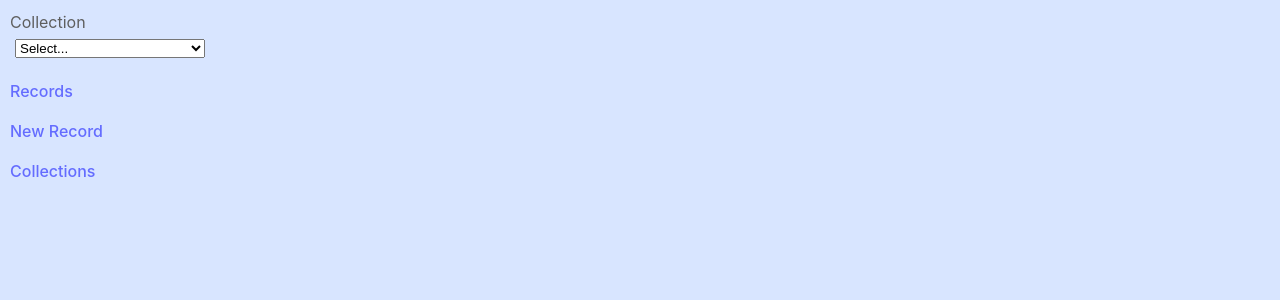
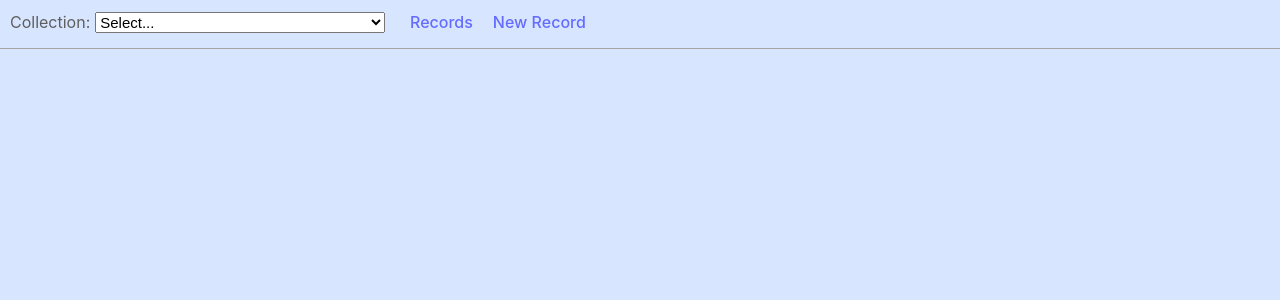
Before and after one commit to jowe81/dynforms, a React (Vite) app in the folder dynforms/: page /records in a window 1280 px wide. Shown: the top 300 px of the page. Built offline with nearby package versions, Linux system fonts and the light colour scheme.

Commit message:
changed the main layout to row, added support for boolean fields in the table

```diff
--- a/dynforms/src/Root.tsx
+++ b/dynforms/src/Root.tsx
@@ -23,22 +23,16 @@ export default function Root() {
     return (
         <div id="ui-root">
             <div id="sidebar">
-                <div>
-                    <label>Collection</label>
+                <div id="collection-selector-container" className="top-nav-item">
+                    <label>Collection:</label>
                     <CollectionSelector value={collectionName} onChange={onCollectionSelect}/>
                 </div>
-
-                <nav>
-                    <ul>
-                        <li><Link to="/records">Records</Link></li>
-                    </ul>
-                    <ul>
-                        <li><Link to="/form">New Record</Link></li>
-                    </ul>
-                    <ul>
-                        <li><Link to="/collections">Collections</Link></li>
-                    </ul>
-                </nav>
+                <div className="top-nav-item">
+                    <Link to="/records">Records</Link>
+                </div>
+                <div className="top-nav-item">
+                    <Link to="/form">New Record</Link>
+                </div>
             </div>
             <div id="main-content-area">
                 <Outlet />
--- a/dynforms/src/forms/Field.tsx
+++ b/dynforms/src/forms/Field.tsx
@@ -32,7 +32,6 @@ function Field(props: any) {
 
         const fieldValue = event.target[keyToValue];
 
-        console.log(`Updating field "${fullKey}" to `,fieldValue);
         updateRecord(fullKeySet, fieldValue);
     }
 
--- a/dynforms/src/forms/Form.tsx
+++ b/dynforms/src/forms/Form.tsx
@@ -1,7 +1,7 @@
 import axios from 'axios';
 import _ from 'lodash';
 import { useState, useEffect } from 'react';
-import { useLocation } from 'react-router-dom';
+import { useLocation, useNavigate } from 'react-router-dom';
 
 import { formTypes } from '../formTypes.ts';
 import useAppData from '../hooks/useAppData.ts';
@@ -10,8 +10,9 @@ import './form.css';
 import ArrayField from './ArrayField.tsx';
 
 function Form(props: any) {
+    const navigate = useNavigate();
     const [ record, setRecord ] = useState({});
-    const { appState, constants } = useAppData();
+    const { appState, dbUpdateRecord } = useAppData();
     const { collectionName } = appState;
 
     const formDefinition = formTypes.find((formDefinition: Interfaces.FormType) => formDefinition.collectionName === collectionName);
@@ -34,16 +35,13 @@ function Form(props: any) {
     }
 
     function handleSubmit(event: any) {
-        console.log(`Submitting`, record)
-        axios
-            .post(`${constants.apiRoot}/post/${collectionName}`, record)
-            .then((data) => {
-                console.log('Success', data)
-            })
-            .catch(err => {
-                console.log('Axios error: ', err);
-            })
-
+        dbUpdateRecord(record)
+        .then(() => {
+            navigate('/records');
+        })
+        .catch(err => {
+            console.log('Axios error: ', err);
+        });
     }
 
     if (!collectionName) {
@@ -66,7 +64,7 @@ function Form(props: any) {
         <div className='form-container'>
             <label>Collection: {collectionName}</label>
             <ArrayField {...formProps}/>
-            <button onClick={handleSubmit}>Submit</button>
+            <button onClick={handleSubmit}>Save</button>
         </div>
     )
 }
--- a/dynforms/src/hooks/useAppData.ts
+++ b/dynforms/src/hooks/useAppData.ts
@@ -7,6 +7,8 @@ import { formTypes } from "../formTypes";
 export default function useAppData() {
 
     const [appState, setAppState] = <any>useAppState();
+
+    const axiosError = (err: any) => console.log('Axios error: ', err);
 
     const setCollectionName = (collectionName: string) => {
         console.log('Setting collection name to ', collectionName);
@@ -24,13 +26,6 @@ export default function useAppData() {
         setAppState(appState);
     }
 
-
-    const setBlankRecord = (blankRecord: any) => {
-        console.log('Setting blank record to ', blankRecord);
-        appState.blankRecord = blankRecord;
-        setAppState(appState);
-    }
-
     const loadRecords = async (collectionName: string) => {
         appState.records = [];
         setAppState(appState);
@@ -43,28 +38,40 @@ export default function useAppData() {
                 appState.records = data.data;
                 setAppState(appState);
             })
-            .catch(err => console.log('Axios error: ', err));
+            .catch(axiosError);
     }
 
-    const deleteRecord = async (recordId: string) => {
+    const dbDeleteRecord = async (recordId: string) => {
         const collectionName = appState.collectionName;
+        console.log(`Deleting record ${recordId} from collection ${collectionName}`);
 
         axios
             .delete(`${constants.apiRoot}/records/${collectionName}/${recordId}`)
             .then(result => {
                 loadRecords(collectionName);
             })
-            .catch(err => console.log('Axios error: ', err));
+            .catch(axiosError);
     }
 
+    const dbUpdateRecord = async (record: any) => {
+        const collectionName = appState.collectionName;
+        console.log(`Updating record in ${collectionName}`, record);
+        return axios
+            .post(`${constants.apiRoot}/post/${collectionName}`, record)
+            .then(data => {
+                loadRecords(collectionName);
+            })
+            .catch(axiosError);
+    }
 
     return {
         constants,
         appState,
         setCollectionName,
         setFormDefinition,
-        setBlankRecord,
-        deleteRecord,
+
+        dbDeleteRecord,
+        dbUpdateRecord,
     }
 
 };
--- a/dynforms/src/records/RecordsTable.tsx
+++ b/dynforms/src/records/RecordsTable.tsx
@@ -6,7 +6,7 @@ import { Interfaces } from '../forms/Form.tsx';
 import './records.css';
 function RecordsTable(props: any) {
 
-    const { appState, deleteRecord } = useAppData();
+    const { appState, dbDeleteRecord } = useAppData();
     const { state } = useLocation();
 
     const fields = appState.formDefinition?.fields;
@@ -17,8 +17,7 @@ function RecordsTable(props: any) {
 
     useEffect(() => {
         if (action === 'delete' && recordId) {
-            console.log(`Deleting record ${recordId}`);
-            deleteRecord(recordId);
+            dbDeleteRecord(recordId);
         }
     }, [action, recordId]);
 
@@ -54,11 +53,28 @@ function RecordsTable(props: any) {
                     console.warn(`No field for key ${key} at index ${index}!`);
                 }
 
-                cellJsx = (
-                    <td key={index}>
-                        {typeof record[key] !== 'object' ? record[key] : '...'}
-                    </td>
-                )
+                let displayValue = '';
+
+                switch(field.type) {
+                    case 'subfieldArray':
+                        if (!value.length) {
+                            displayValue = `none`;
+                        } else if (value.length === 1) {
+                            displayValue = value.length + ' item';
+                        } else {
+                            displayValue = value.length + ' items';
+                        }
+                        break;
+
+                    case 'boolean':
+                        displayValue = value ? "yes" : "no";
+                        break;
+
+                    default:
+                        displayValue = value;
+                }
+
+                cellJsx = (<td key={index}>{displayValue}</td>)
             }
             return cellJsx;
         });
@@ -70,7 +86,6 @@ function RecordsTable(props: any) {
 
     return (
         <>
-            <div>Records:</div>
             <table>
                 <tbody>
                     {getHeaderRow(fields)}
--- a/dynforms/src/records/records.css
+++ b/dynforms/src/records/records.css
@@ -2,11 +2,21 @@
     font-size: 8px;
 }
 
+table {
+    width: 100%;
+}
+
 td {
-    padding-bottom: 20px;
+    padding-bottom: 7px;
 
 
 }
+
+th {
+    text-align: left;
+    padding-bottom: 7px;
+}
+
 .row {
     border-bottom: 1px solid #ddd;
 }
--- a/dynforms/src/root.css
+++ b/dynforms/src/root.css
@@ -2,16 +2,17 @@
     height: 100%;
     min-height: 100%;
     display: flex;
-
+    flex-direction: column;
 
     background-color: rgb(216, 229, 255);
     width: 100%;
 }
 
 #sidebar {
-    width: 200px;
-    padding-right: 10px;
-    margin: 10px;
+    width: 100%;
+    margin: 0px;
+    display: flex;
+    border-bottom: 1px solid rgb(164, 164, 164);
 }
 
 #sidebar ul {
@@ -24,6 +25,16 @@
 #sidebar ul li {
 }
 
+#collection-selector-container {
+    width: 400px;
+    display: flex;
+    padding-right: 10px;
+}
+
+.top-nav-item {
+    padding: 10px;
+}
+
 #main-content-area {
     padding: 10px;
 
--- a/dynforms/src/sidebar/CollectionSelector.tsx
+++ b/dynforms/src/sidebar/CollectionSelector.tsx
@@ -1,5 +1,6 @@
 import { Interfaces } from "../forms/Form";
 import { formTypes } from '../formTypes.ts';
+import './collectionSelector.css';
 
 function CollectionSelector(props: any) {
 
@@ -21,7 +22,7 @@ function CollectionSelector(props: any) {
     )
 
     return (
-        <select
+        <select id="collection-selector"
             value={props.value ?? ''}
             onChange={onChange}
         >
--- /dev/null
+++ b/dynforms/src/sidebar/collectionSelector.css
@@ -0,0 +1,4 @@
+#collection-selector {
+    margin-top: 2px;
+    font-size: 15px;
+}
```
Also changed, not shown: 1 other file (tests, documents, lock files or other folders).
